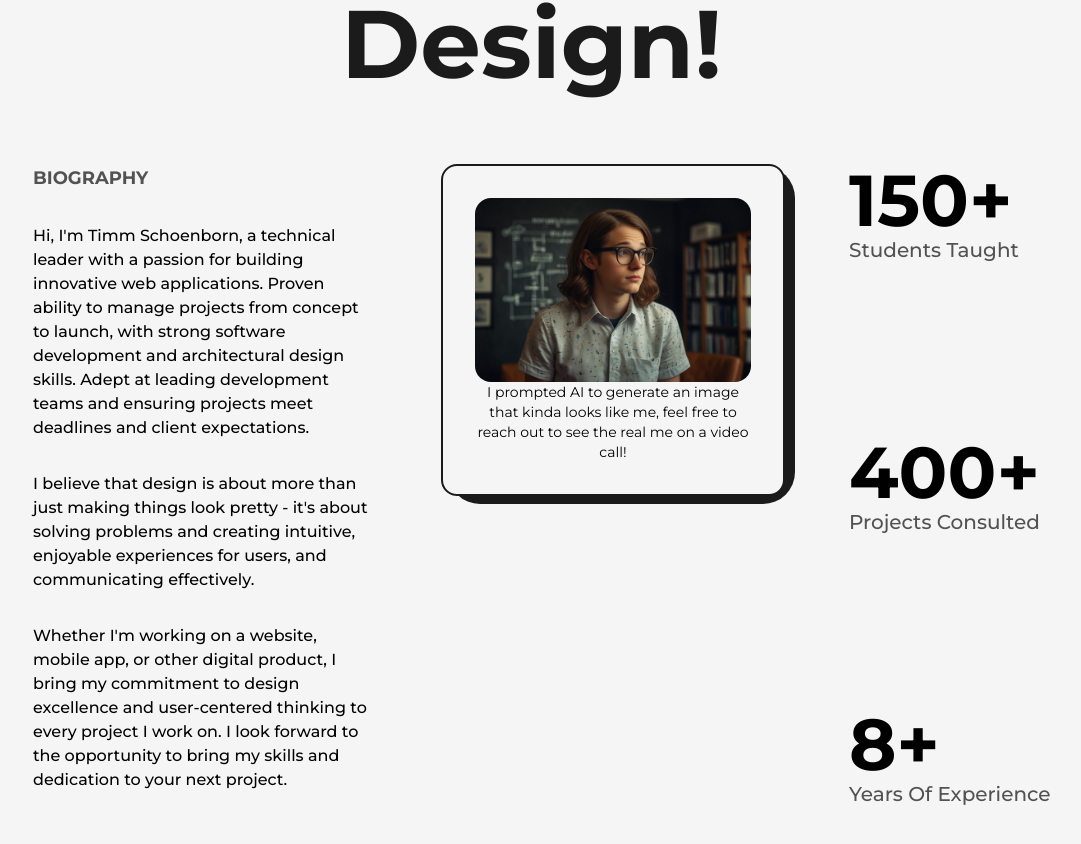
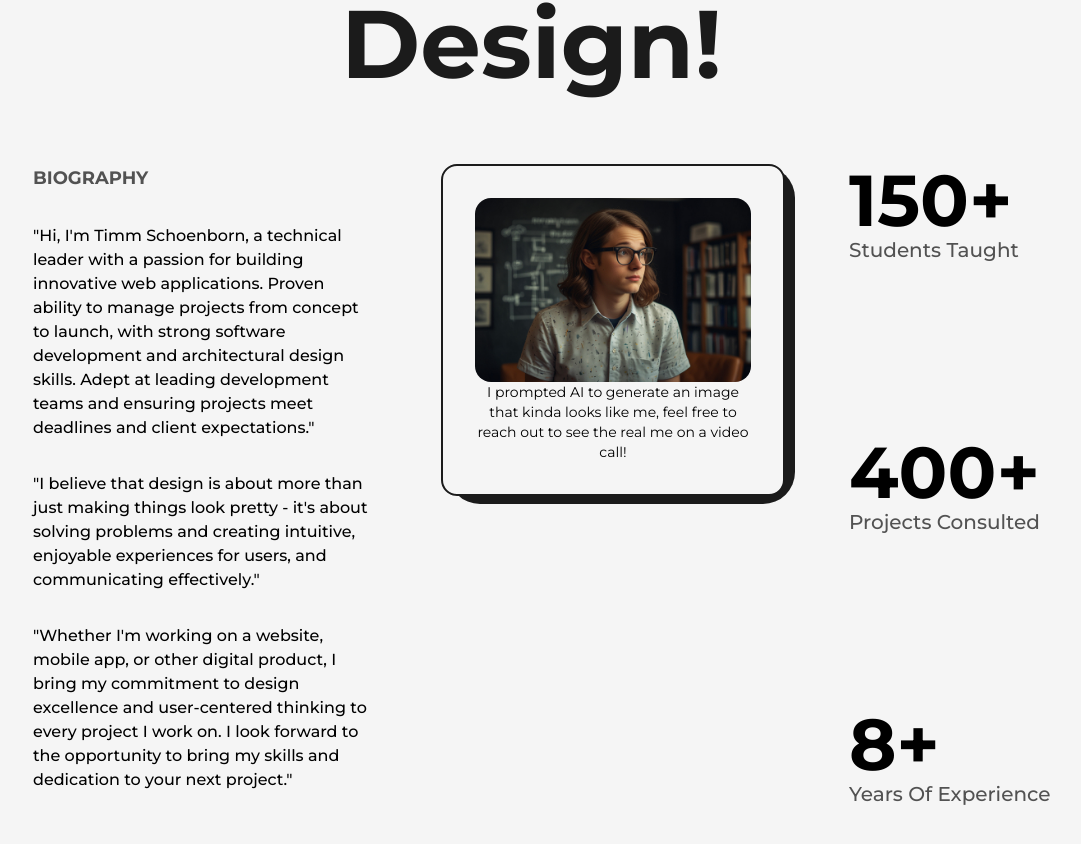
Before and after one commit to timmshinbone/portfolio, a Next.js app: page /about in a window 1280 px wide. Shown: the part 268-1112 px from the top of the page, without its empty margins (95-1176 px from the left). Built offline with nearby package versions, Linux system fonts and the light colour scheme.

Commit message:
another small fix for deployment

```diff
--- a/src/pages/about.jsx
+++ b/src/pages/about.jsx
@@ -52,13 +52,13 @@ const About = () => {
                     <div id='biography' className='col-span-3 flex flex-col items-start justify-start xl:col-span-4 md:order-2 md:col-span-8'>
                         <h2 className='mb-4 text-lg font-bold uppercase text-dark/75 dark:text-light/75'>Biography</h2>
                         <p className='my-4 font-medium'>
-                            Hi, I'm Timm Schoenborn, a technical leader with a passion for building innovative web applications. Proven ability to manage projects from concept to launch, with strong software development and architectural design skills. Adept at leading development teams and ensuring projects meet deadlines and client expectations.
+                            "Hi, I'm Timm Schoenborn, a technical leader with a passion for building innovative web applications. Proven ability to manage projects from concept to launch, with strong software development and architectural design skills. Adept at leading development teams and ensuring projects meet deadlines and client expectations."
                         </p>
                         <p className=' my-4 font-medium'>
-                            I believe that design is about more than just making things look pretty - it's about solving problems and creating intuitive, enjoyable experiences for users, and communicating effectively.
+                            "I believe that design is about more than just making things look pretty - it's about solving problems and creating intuitive, enjoyable experiences for users, and communicating effectively."
                         </p>
                         <p className=' my-4 font-medium'>
-                            Whether I'm working on a website, mobile app, or other digital product, I bring my commitment to design excellence and user-centered thinking to every project I work on. I look forward to the opportunity to bring my skills and dedication to your next project.
+                            "Whether I'm working on a website, mobile app, or other digital product, I bring my commitment to design excellence and user-centered thinking to every project I work on. I look forward to the opportunity to bring my skills and dedication to your next project."
                         </p>
                     </div>
                     <div id='about-img' className='col-span-3 relative h-max rounded-2xl border-2 border-solid border-dark bg-light p-8 dark:bg-dark dark:border-light xl:col-span-4 md:order-1 md:col-span-8'>
```
